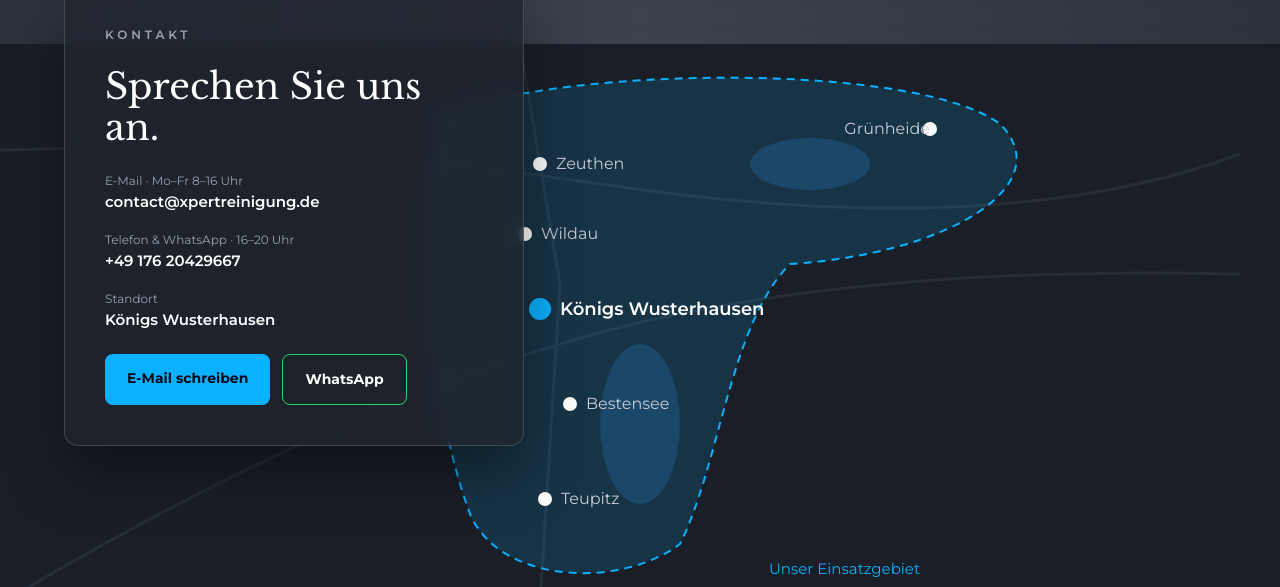
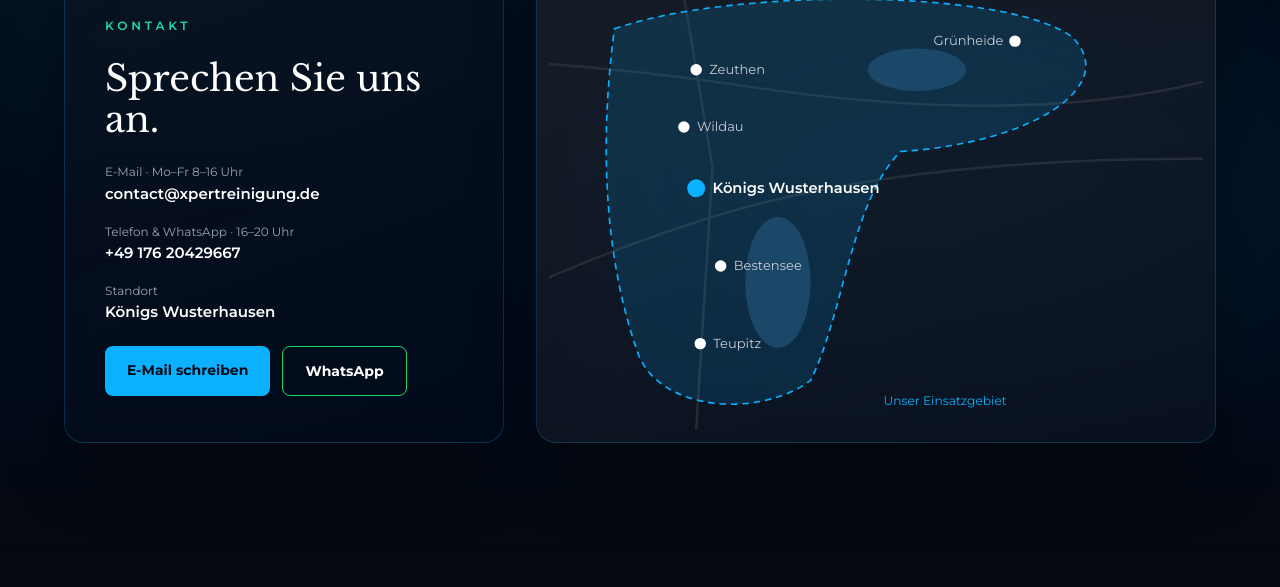
Before and after one commit to pongracpatrick7-ux/xpert-website, a plain HTML site: page index.html in a window 1280 px wide. Shown: the part 3241-3828 px from the top of the page. Drawn offline with Linux system fonts and the light colour scheme.

Commit message:
Kontakt: grauen Logo-Balken entfernt, weicher Übergang, Karte vollständig, Glas-Kontaktkarte
Co-Authored-By: Claude Opus 5.5 <noreply@anthropic.com>
Claude-Session: https://claude.ai/code/session_01KK4Z5Vg35jULhmLt9msAx7

```diff
--- a/assets/css/style.css
+++ b/assets/css/style.css
@@ -125,7 +125,7 @@ p{margin:0}
 /* Form (Cinematic) */
 .request{position:relative;padding:120px 0;overflow:hidden}
 .request-bg{position:absolute;inset:0;width:100%;height:100%;object-fit:cover;filter:grayscale(1) brightness(.4)}
-.request::after{content:"";position:absolute;inset:0;background:linear-gradient(180deg,var(--graphite) 0%,rgba(5,8,14,.55) 25%,rgba(5,8,14,.85) 100%)}
+.request::after{content:"";position:absolute;inset:0;background:linear-gradient(180deg,var(--graphite) 0%,rgba(5,8,14,.55) 25%,rgba(5,8,14,.85) 75%,#05080E 100%)}
 .request .wrap{position:relative;z-index:1;max-width:980px}
 .request-head{text-align:center;margin-bottom:30px}
 .request-head h2{font-size:clamp(32px,4vw,48px);margin-bottom:12px}
@@ -144,15 +144,15 @@ p{margin:0}
 @media (max-width:640px){.form{grid-template-columns:1fr}.request{padding:80px 0}}
 
 /* Contact (Graphite) */
-.contact{background:var(--navy)}
-.logo-wall{position:relative;height:300px;overflow:hidden;background:linear-gradient(90deg,var(--slate),#3B434E 50%,var(--slate))}
-.logo-wall::before{content:"";position:absolute;inset:0;background:repeating-linear-gradient(0deg,rgba(0,0,0,.06) 0,rgba(0,0,0,.06) 1px,transparent 1px,transparent 6px)}
-.logo-wall img.logo{position:absolute;left:50%;top:50%;width:min(470px,80%);transform:translate(-50%,-55%)}
-.logo-wall img.photo{position:absolute;inset:0;width:100%;height:100%;object-fit:cover}
-.map-area{position:relative;min-height:560px;background:var(--graphite-2)}
-.map-area svg{position:absolute;inset:0;width:100%;height:100%}
-.contact-panel{position:relative;z-index:1;width:min(460px,100%);margin-left:clamp(16px,5vw,80px);top:-60px;background:rgba(31,37,46,.78);border:1px solid rgba(255,255,255,.16);border-radius:14px;padding:40px;display:flex;flex-direction:column;gap:22px;box-shadow:0 30px 60px rgba(0,0,0,.4);backdrop-filter:blur(8px)}
-.contact-panel .kicker{font-size:12px;font-weight:600;letter-spacing:.32em;text-transform:uppercase;color:#9AA3AF}
+.contact{position:relative;padding:40px 0 110px;background:radial-gradient(ellipse 60% 45% at 75% 55%,rgba(11,177,255,.10),transparent 70%),radial-gradient(ellipse 50% 40% at 15% 30%,rgba(23,220,175,.06),transparent 70%),linear-gradient(180deg,#05080E 0%,var(--navy) 35%,var(--navy) 80%,#05080E 100%)}
+.contact-wrap{display:flex;flex-direction:column;align-items:center;gap:56px}
+.contact-logo{width:min(380px,75%);height:auto;filter:drop-shadow(0 0 40px rgba(11,177,255,.18))}
+.contact-grid{width:100%;display:grid;grid-template-columns:minmax(0,440px) minmax(0,1fr);gap:32px;align-items:stretch}
+.map-card{position:relative;border-radius:20px;overflow:hidden;background:linear-gradient(160deg,rgba(28,34,43,.75),rgba(11,19,34,.75));border:1px solid rgba(11,177,255,.18);box-shadow:0 30px 60px rgba(0,0,0,.35);min-height:420px;display:flex;align-items:center;justify-content:center;padding:12px}
+.map-card svg{width:100%;height:100%;display:block}
+.contact-panel{position:relative;background:linear-gradient(160deg,rgba(11,19,34,.72),rgba(2,11,27,.55));border:1px solid rgba(11,177,255,.22);border-radius:20px;padding:40px;display:flex;flex-direction:column;gap:22px;box-shadow:0 30px 60px rgba(0,0,0,.35),inset 0 1px 0 rgba(255,255,255,.06);backdrop-filter:blur(14px);-webkit-backdrop-filter:blur(14px)}
+.contact-panel::before{content:"";position:absolute;left:40px;right:40px;top:0;height:2px;border-radius:2px;background:linear-gradient(90deg,var(--blue),var(--mint))}
+.contact-panel .kicker{font-size:12px;font-weight:600;letter-spacing:.32em;text-transform:uppercase;color:var(--mint)}
 .contact-panel h2{font-size:36px}
 .contact-panel dl{margin:0;display:flex;flex-direction:column;gap:16px;font-size:15px}
 .contact-panel dt{font-size:12px;color:#9AA3AF}
@@ -163,10 +163,10 @@ p{margin:0}
 .btn-mail{background:var(--blue);color:var(--navy)!important}
 .btn-wa{border:1px solid #25D366;color:#fff!important}
 @media (max-width:760px){
-  .map-area{min-height:0;display:flex;flex-direction:column}
-  .map-area svg{position:relative;height:auto;aspect-ratio:4/3;order:2}
-  .contact-panel{top:-40px;margin:0 16px;width:auto;padding:28px}
-  .logo-wall{height:200px}
+  .contact-grid{grid-template-columns:1fr}
+  .contact-panel{padding:28px}
+  .map-card{min-height:0}
+  .contact-wrap{gap:36px}
 }
 
 /* Footer (Cinematic) */
--- a/index.html
+++ b/index.html
@@ -131,13 +131,21 @@
 </section>
 
 <section class="contact" id="kontakt">
-  <div class="logo-wall">
-    <!-- Später: Higgsfield-Foto vom Büro mit Logo an der Wand: <img class="photo" src="assets/img/buero-logo.webp" alt=""> -->
-    <img class="logo" src="assets/img/logo-hell.webp" alt="" width="560" height="200" loading="lazy">
-  </div>
-  <div class="map-area">
-    <svg viewBox="0 0 1440 560" role="img" aria-label="Karte: unser Einsatzgebiet rund um Königs Wusterhausen – Zeuthen, Wildau, Bestensee, Teupitz und Grünheide" preserveAspectRatio="xMidYMid slice">
-<rect width="1440" height="560" fill="#1A1F27"/>
+  <div class="wrap contact-wrap">
+    <img class="contact-logo" src="assets/img/logo-hell.webp" alt="X-pert Reinigung" width="560" height="200" loading="lazy">
+    <div class="contact-grid">
+      <div class="contact-panel">
+        <div class="kicker">Kontakt</div>
+        <h2>Sprechen Sie uns an.</h2>
+        <dl>
+          <div><dt>E-Mail · Mo–Fr 8–16 Uhr</dt><dd><a href="mailto:contact@xpertreinigung.de">contact@xpertreinigung.de</a></dd></div>
+          <div><dt>Telefon &amp; WhatsApp · 16–20 Uhr</dt><dd><a href="tel:+4917620429667">+49 176 20429667</a></dd></div>
+          <div><dt>Standort</dt><dd>Königs Wusterhausen</dd></div>
+        </dl>
+        <div class="actions"><a class="btn-mail" href="mailto:contact@xpertreinigung.de">E-Mail schreiben</a><a class="btn-wa" href="https://wa.me/4917620429667" rel="noopener">WhatsApp</a></div>
+      </div>
+      <div class="map-card">
+        <svg viewBox="440 20 800 540" role="img" aria-label="Karte: unser Einsatzgebiet rund um Königs Wusterhausen – Zeuthen, Wildau, Bestensee, Teupitz und Grünheide" preserveAspectRatio="xMidYMid meet">
 <g transform="translate(-120 0)">
 <path d="M0 120 Q400 80 800 140 T1440 110" stroke="#262D37" stroke-width="3" fill="none"/>
 <path d="M200 560 Q500 380 760 300 T1440 230" stroke="#262D37" stroke-width="3" fill="none"/>
@@ -151,20 +159,12 @@
 <circle cx="740" cy="265" r="11" fill="#0BB1FF"/><text x="760" y="271" fill="#fff" font-size="18" font-weight="600">Königs Wusterhausen</text>
 <circle cx="770" cy="360" r="7" fill="#fff"/><text x="786" y="365" fill="#C7CDD6" font-size="16">Bestensee</text>
 <circle cx="745" cy="455" r="7" fill="#fff"/><text x="761" y="460" fill="#C7CDD6" font-size="16">Teupitz</text>
-<circle cx="1130" cy="85" r="7" fill="#fff"/><text x="1150" y="90" fill="#C7CDD6" font-size="16" text-anchor="end" dx="-20">Grünheide</text>
+<circle cx="1130" cy="85" r="7" fill="#fff"/><text x="1116" y="90" fill="#C7CDD6" font-size="16" text-anchor="end">Grünheide</text>
 <text x="1120" y="530" fill="#0BB1FF" font-size="15" text-anchor="end">Unser Einsatzgebiet</text>
 </g>
 </g>
 </svg>
-    <div class="contact-panel">
-      <div class="kicker">Kontakt</div>
-      <h2>Sprechen Sie uns an.</h2>
-      <dl>
-        <div><dt>E-Mail · Mo–Fr 8–16 Uhr</dt><dd><a href="mailto:contact@xpertreinigung.de">contact@xpertreinigung.de</a></dd></div>
-        <div><dt>Telefon &amp; WhatsApp · 16–20 Uhr</dt><dd><a href="tel:+4917620429667">+49 176 20429667</a></dd></div>
-        <div><dt>Standort</dt><dd>Königs Wusterhausen</dd></div>
-      </dl>
-      <div class="actions"><a class="btn-mail" href="mailto:contact@xpertreinigung.de">E-Mail schreiben</a><a class="btn-wa" href="https://wa.me/4917620429667" rel="noopener">WhatsApp</a></div>
+      </div>
     </div>
   </div>
 </section>
```
